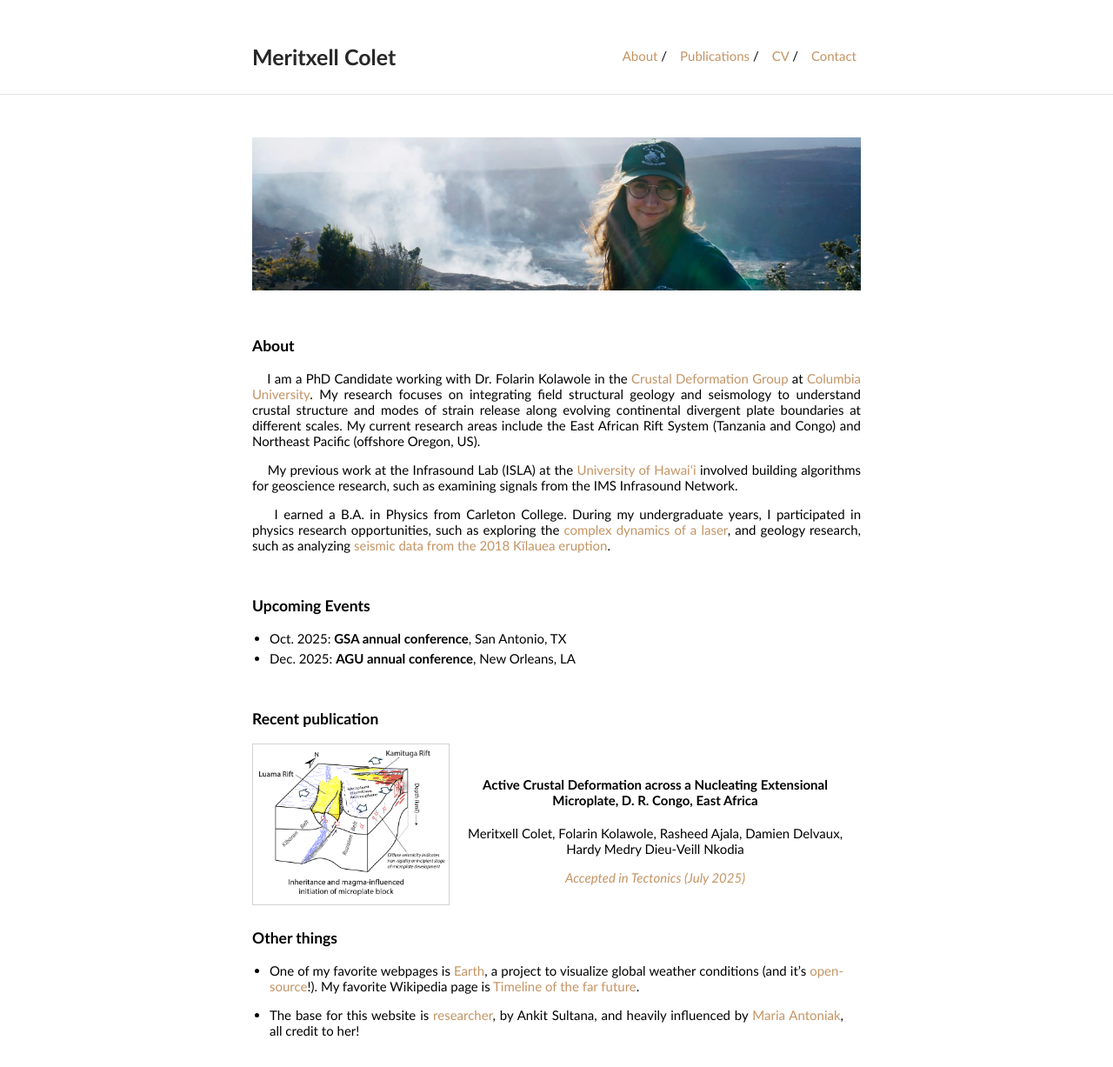
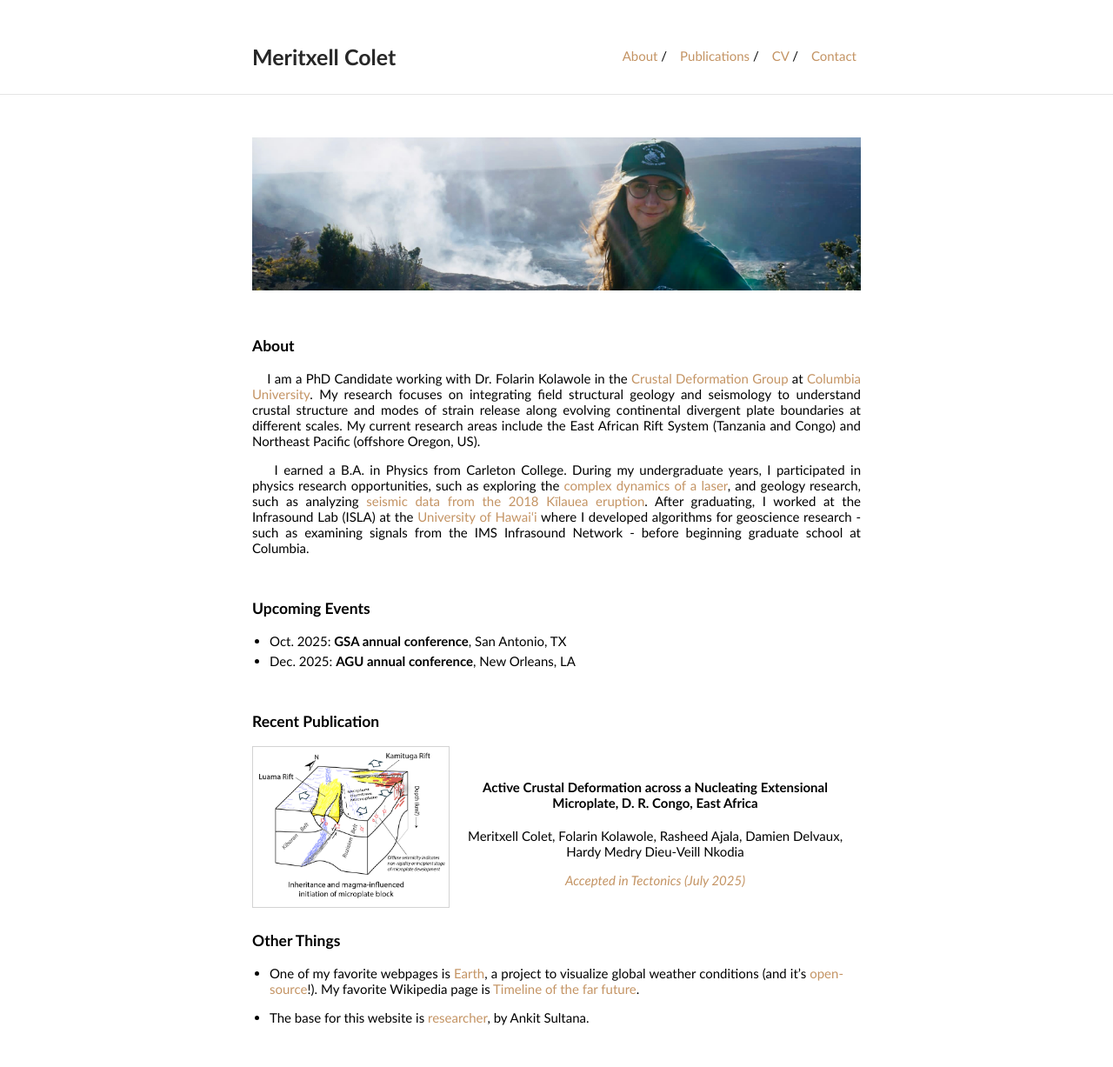
Before and after one commit to MeritxellC/MeritxellC.github.io, a Jekyll site: the page built from index.md, in a window 1280 px wide. Shown: the whole page at 87% size. Built offline with Jekyll 4.4.1, drawn with Linux system fonts in a browser that asks for light colours.

Commit message:
update bio

```diff
--- a/index.md
+++ b/index.md
@@ -15,13 +15,11 @@ layout: default
 [Crustal Deformation Group](https://www.folarinkolawole.com) at [Columbia University](https://eesc.columbia.edu).
 My research focuses on integrating field structural geology and seismology to understand crustal structure and modes of strain release along evolving continental divergent plate boundaries at different scales. My current research areas include the East African Rift System (Tanzania and Congo) and Northeast Pacific (offshore Oregon, US).
 
-&nbsp;&nbsp;&nbsp;&nbsp;My previous work at the Infrasound Lab (ISLA) at the
-[University of Hawaiʻi](https://www.higp.hawaii.edu) involved building algorithms for geoscience research, such as examining
-signals from the IMS Infrasound Network.
 
 &nbsp;&nbsp;&nbsp;&nbsp;I earned a B.A. in Physics from Carleton College. During my undergraduate years, I participated in
 physics research opportunities, such as exploring the [complex dynamics of a laser](https://www.nature.com/articles/s41598-018-29110-5),
-and geology research, such as analyzing [seismic data from the 2018 Kīlauea eruption](https://ui.adsabs.harvard.edu/abs/2019AGUFM.V43C0202C/abstract).
+and geology research, such as analyzing [seismic data from the 2018 Kīlauea eruption](https://ui.adsabs.harvard.edu/abs/2019AGUFM.V43C0202C/abstract). After graduating, I worked at the Infrasound Lab (ISLA) at the
+[University of Hawaiʻi](https://www.higp.hawaii.edu) where I developed algorithms for geoscience research - such as examining signals from the IMS Infrasound Network - before beginning graduate school at Columbia.
 
 
 <br style="line-height:3">
@@ -33,7 +31,7 @@ and geology research, such as analyzing [seismic data from the 2018 Kīlauea eru
 
 <br style="line-height:3">
 
-<h3>Recent publication</h3>
+<h3>Recent Publication</h3>
 
 <p><a href="https://essopenarchive.org/users/857884/articles/1308388-active-crustal-deformation-across-a-nucleating-extensional-microplate-d-r-congo-east-africa"><img src="./img/Luama_Kamituga_Figure11_cut.jpg" alt="Itombwe Microplate Nucleation" style="border: 0.1px solid #D3D3D3; max-width:225px; max-height:225px; width:auto;
     height:auto; float: left; margin: 5 20px 10px 0; image-resolution: 300px"/> </a> </p>
@@ -50,16 +48,15 @@ and geology research, such as analyzing [seismic data from the 2018 Kīlauea eru
 </div>
 
 
-<br style="line-height:75">
+<br style="line-height:85">
 
-<h3>Other things</h3>
+<h3>Other Things</h3>
 
 - One of my favorite webpages is [Earth](https://earth.nullschool.net), a project to visualize global weather conditions (and it's
 [open-source](https://github.com/cambecc/earth)!). My favorite Wikipedia page is
 [Timeline of the far future](https://en.wikipedia.org/wiki/Timeline_of_the_far_future).
 
-- The base for this website is [researcher](https://github.com/ankitsultana/researcher), by Ankit Sultana, and heavily influenced
-by [Maria Antoniak](https://maria-antoniak.github.io), all credit to her!
+- The base for this website is [researcher](https://github.com/ankitsultana/researcher), by Ankit Sultana.
 
 
 
```
